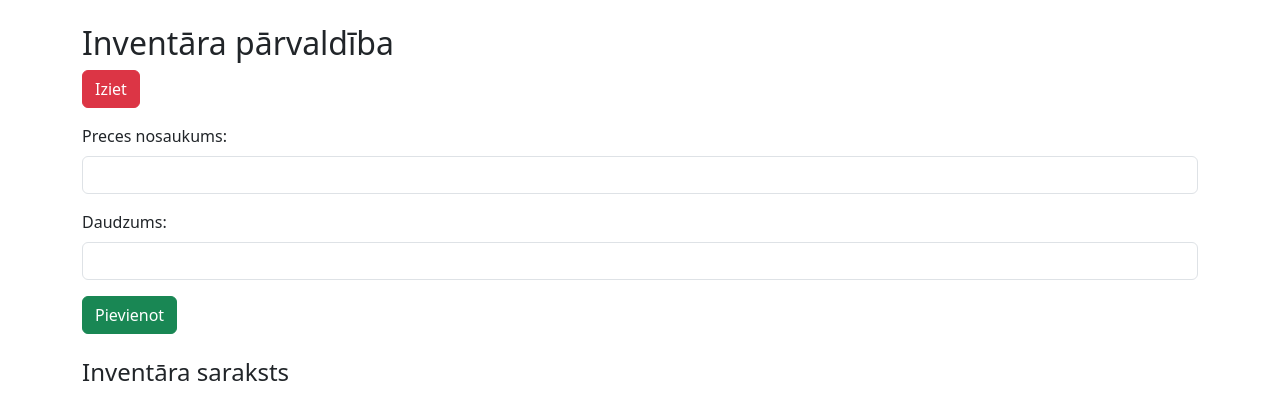
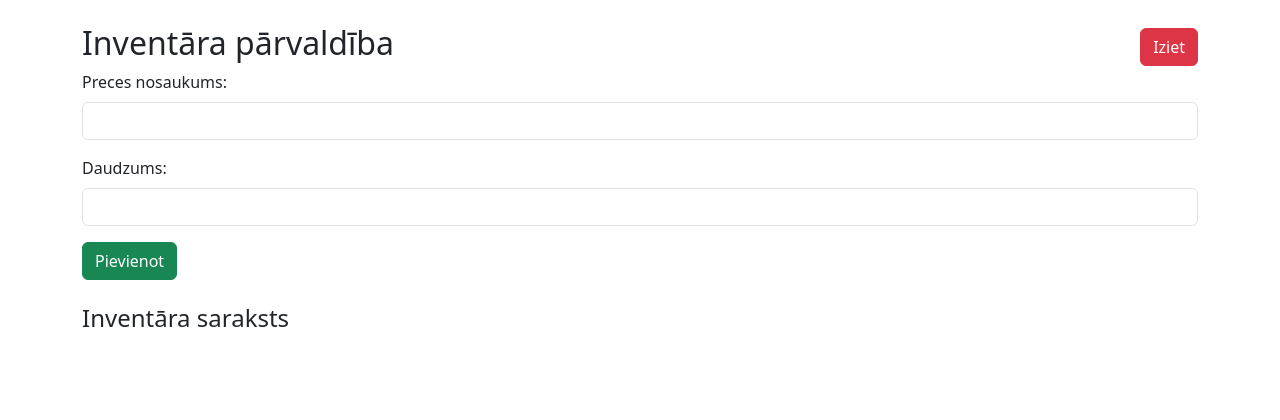
Before and after one commit to Snuly/simpleinventoryapp, a Flask app: page /dashboard in a window 1280 px wide. Shown: the top 420 px of the page. Run offline with Flask 3, Linux system fonts and the light colour scheme; a user stored in the database is signed in; data that the repository does not hold is empty.

Commit message:
changed position of logout button

```diff
--- a/app.py
+++ b/app.py
@@ -34,7 +34,7 @@ def login():
         elif not check_password_hash(user['password'], password):
             flash("Nepareiza parole!", "danger")
         else:
-            flash("Veiksmīga pieteikšanās!", "success")
+            flash("Veiksmīga pievienošanās!", "success")
             session['user_id'] = user['id']
             return redirect(url_for('dashboard'))
 
@@ -104,7 +104,7 @@ def delete_item(item_id):
     flash("Prece dzēsta!", "success")
     return redirect(url_for('dashboard'))
 
-# autocomplete
+# Autocomplete
 @app.route('/autocomplete', methods=['GET'])
 def autocomplete():
     query = request.args.get('query', '')
--- a/templates/dashboard.html
+++ b/templates/dashboard.html
@@ -8,10 +8,10 @@
     <script src="https://code.jquery.com/jquery-3.6.0.min.js"></script>
 </head>
 <body class="container mt-4">
-
-    <h2>Inventāra pārvaldība</h2>
-
-    <a href="{{ url_for('logout') }}" class="btn btn-danger mb-3">Iziet</a>
+    <div class="d-flex justify-content-between align-items-center">
+        <h2>Inventāra pārvaldība</h2>
+        <a href="{{ url_for('logout') }}" class="btn btn-danger">Iziet</a>
+    </div>
 
     {% with messages = get_flashed_messages(with_categories=true) %}
         {% if messages %}
@@ -65,6 +65,5 @@
             });
         });
     </script>
-
 </body>
 </html>
```
Also changed, not shown: database.db.
